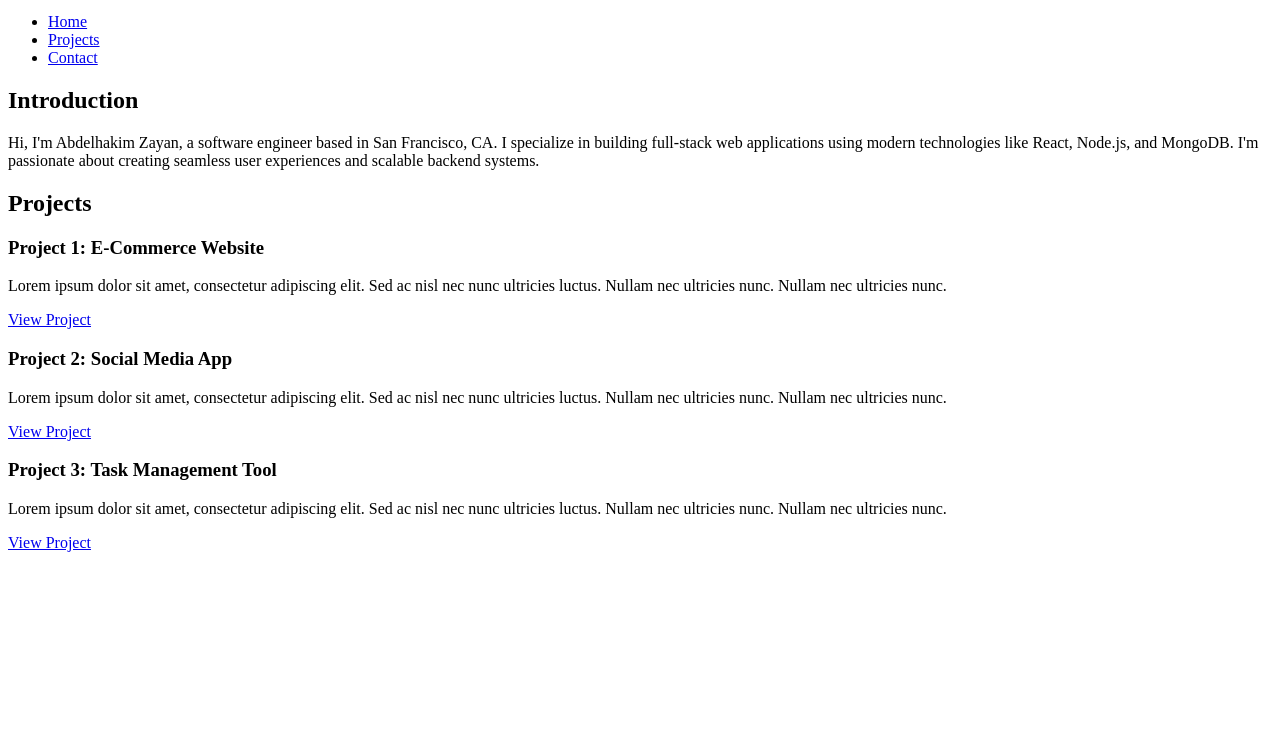
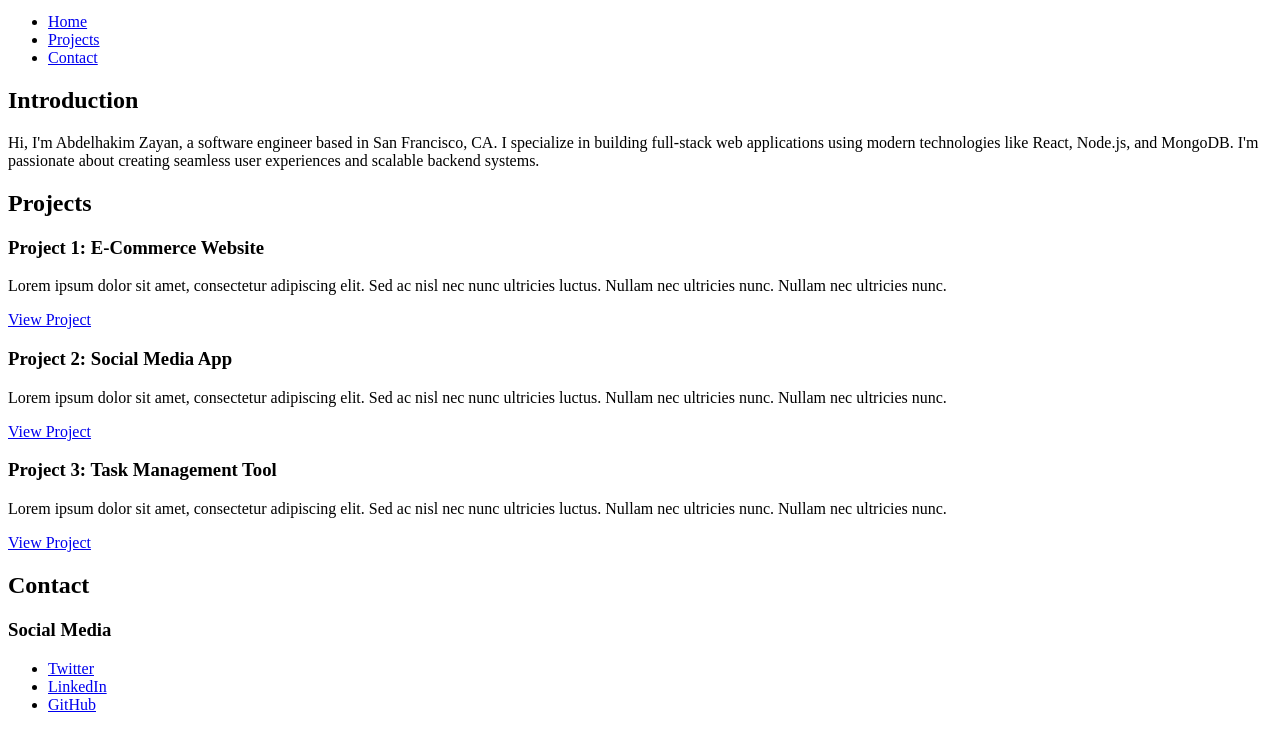
Before and after one commit to abdozayan12/My_First_Portfolio, a website: page portfolio/index.html in a window 1280 px wide. Shown: the part 101-831 px from the top of the page. Before the commit the page ends 800 px from the top, so only its background shows below. Drawn offline with Linux system fonts and the light colour scheme.

Commit message:
Update index.html

```diff
--- a/portfolio/index.html
+++ b/portfolio/index.html
@@ -39,5 +39,15 @@
             <a href="#" target="_blank">View Project</a>
         </article>
     </section>
-</body>
+    <section id="Contact">
+        <h2>Contact</h2>
+        <a href="mailto:your.email@example.com"></a>
+        <h3>Social Media</h3>
+        <ul>
+            <li><a href="https://twitter.com" target="_blank">Twitter</a></li>
+            <li><a href="https://linkedin.com" target="_blank">LinkedIn</a></li>
+            <li><a href="https://github.com" target="_blank">GitHub</a></li>
+        </ul>
+    </section>
+    </body>
 </html>
```
